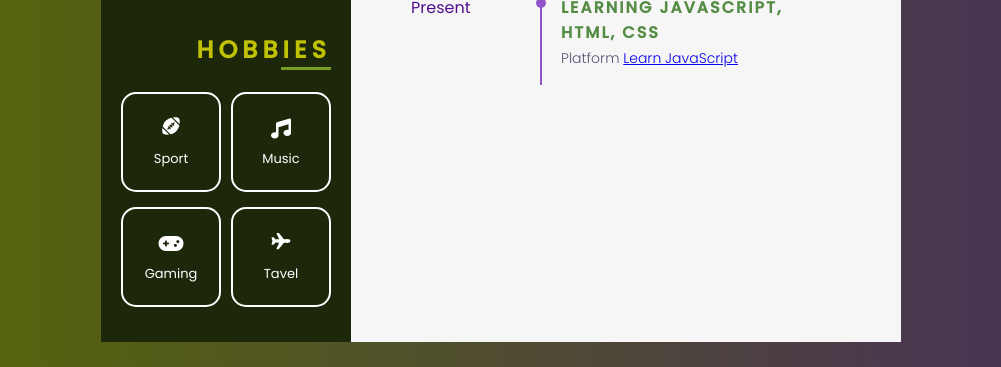
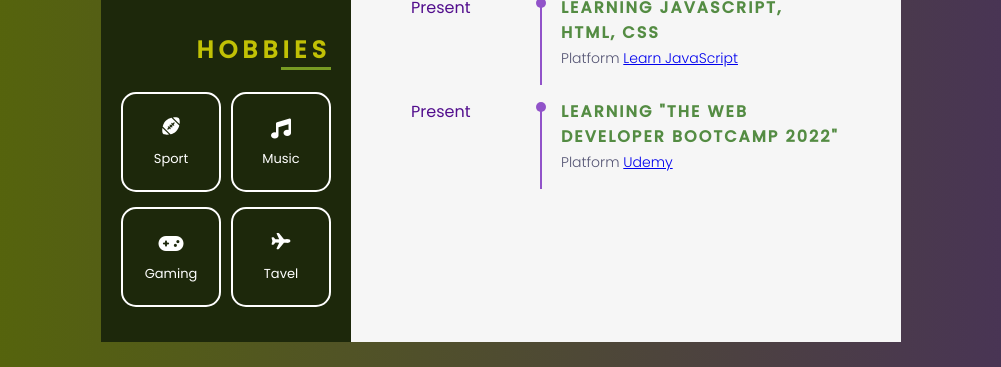
Before and after one commit to warabeu/CV, a plain HTML site: page index.html in a window 1280 px wide. Shown: the part 1148-1515 px from the top of the page, without its empty margins (139-1140 px from the left). Drawn offline with nearby package versions, Linux system fonts and the light colour scheme.

Commit message:
Update index.html

```diff
--- a/index.html
+++ b/index.html
@@ -265,6 +265,22 @@
                             </div>
                                 </li>
                                 <li>
+									<div class="li_wrap">
+										<div class="date">
+											Present
+										</div>
+										<div class="info">
+											<p class="info_title">
+												Learning "The Web Developer Bootcamp 2022"
+											</p>
+											<p class="info_com">
+											   Platform <a href="https://www.udemy.com/">Udemy</a>
+											</p>
+											<p class="info_cont">
+
+											</p>
+										</div>
+									</div>
 	    </div>
 	  </div>
 	  </div>
```
